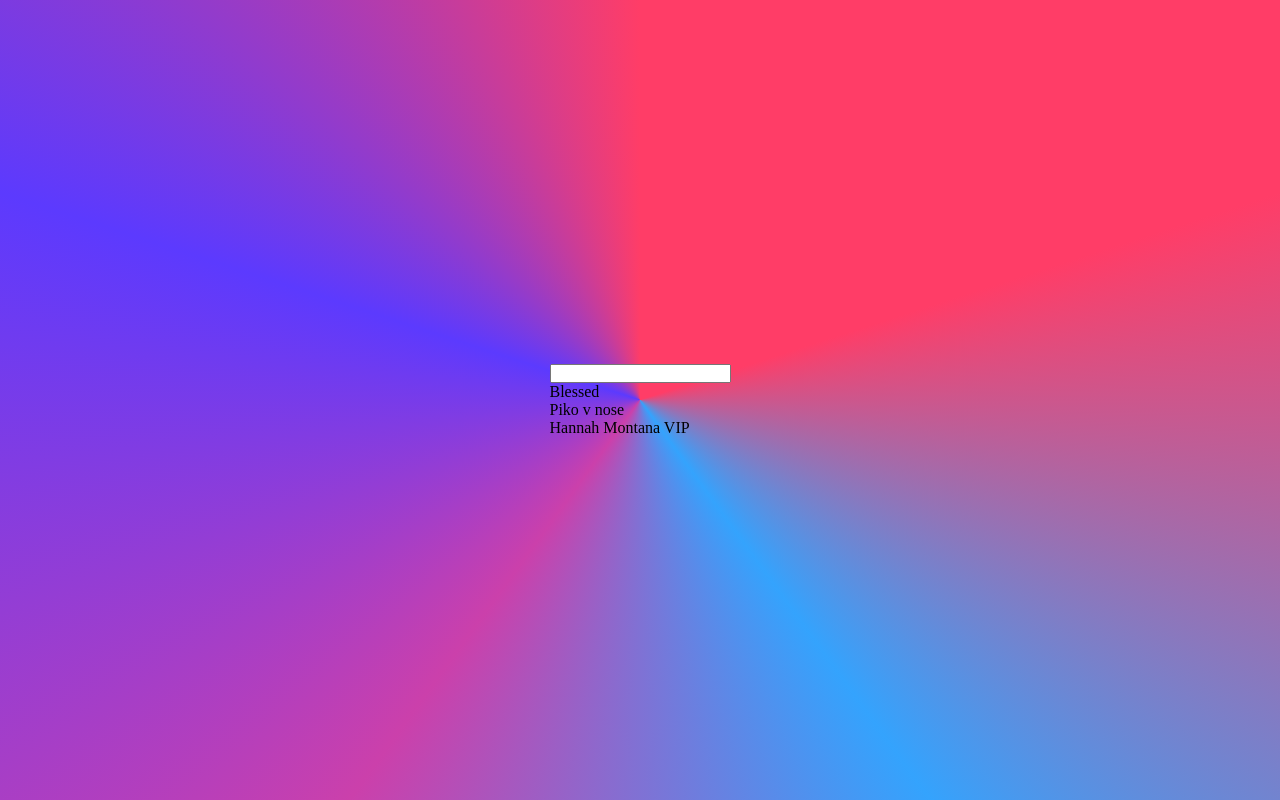
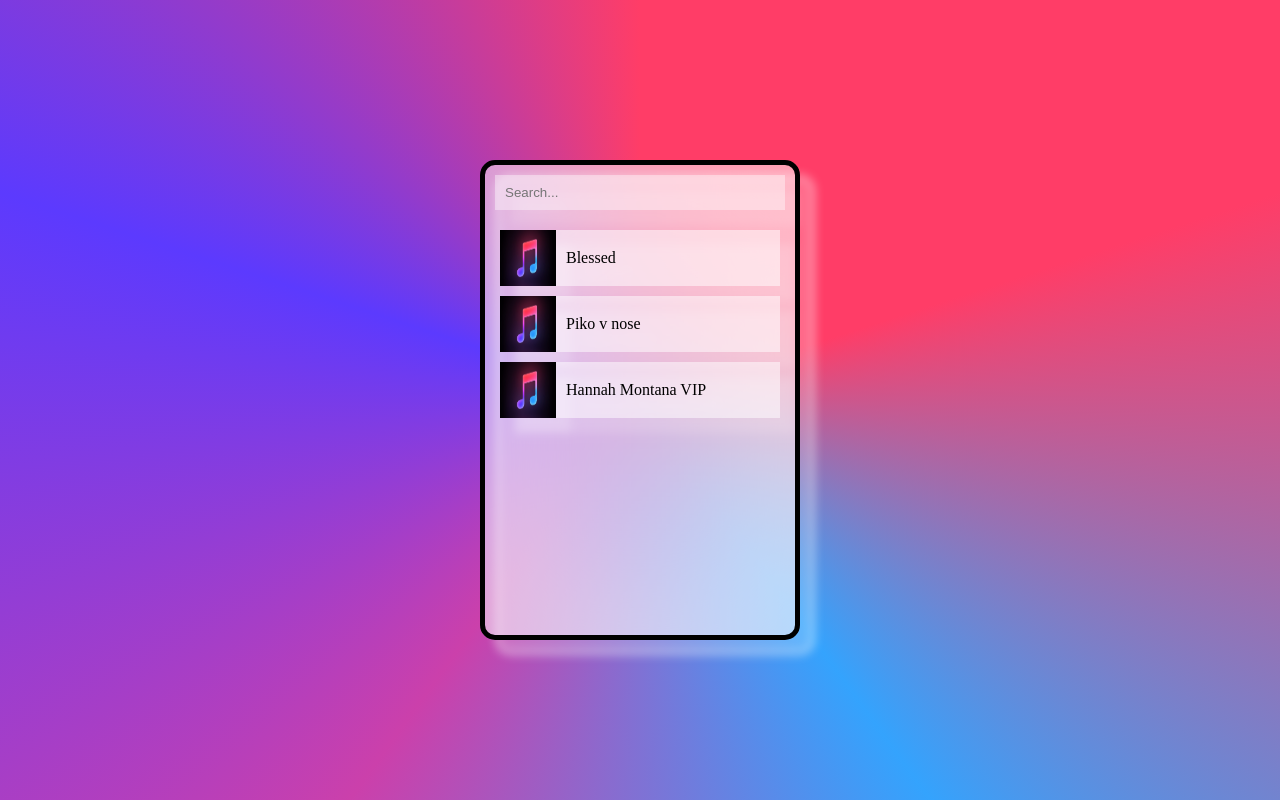
Before and after one commit to chytrolean/prx, a plain HTML site: page index.html in a window 1280 px wide. Drawn offline with nearby package versions, Linux system fonts and the light colour scheme.

Commit message:
Add files via upload

```diff
--- a/app.js
+++ b/app.js
@@ -1,9 +1,4 @@
-/*let line = document.getElementsByClassName('playin')
-function play(){
-    for (let i = 0; i< line.length; i++){
-        line[i].classList.toggle('stroke')
-    }
-}*/
+
 const app = Vue.createApp({
     data(){
         return{
@@ -17,17 +12,20 @@ const app = Vue.createApp({
                 {
                     name: "Blessed",
                     author:"Viktor Sheen",
-                    src: 'Blessed.mp3'
+                    src: 'Blessed.mp3',
+                    img: 'music.jpg'
                 },
                 {
                     name: "Piko v nose",
                     author:"Steve Sniff",
-                    src: 'piko-v-nose.mp3'
+                    src: 'piko-v-nose.mp3',
+                    img:'music.jpg'
                 },
                 {
                     name: "Hannah Montana VIP",
                     author:"Calin",
-                    src: 'Hannah-Montana-VIP.mp3'
+                    src: 'Hannah-Montana-VIP.mp3',
+                    img:'music.jpg'
                 },
             ],
             musicPlayer: new Audio()
--- a/index.html
+++ b/index.html
@@ -10,9 +10,9 @@
 <body>
     <div class="all" id="app">
         <div class="list" v-if="list">
-            <input type="text" id="search" ref="inp" v-model="search">
+            <input type="text" id="search" ref="inp" v-model="search" placeholder="Search...">
             <ul>
-                <li v-for="song in filtered" @click="listed(); play(song)">{{song.name}}</li>
+                <li v-for="song in filtered" @click="listed(); play(song)"><img :src="song.img" class="song-img">{{song.name}}</li>
             </ul>
         </div>
         <div class="player" v-else>
--- a/style.css
+++ b/style.css
@@ -15,6 +15,67 @@ html,body,.all{
     display: grid;
     place-items: center;
 
+}
+.list{
+    min-width: 320px;
+    max-width: 350px;
+    height: 30rem;
+    border: 5px solid black;
+    border-radius: 15px;
+    position: relative;
+    display: flex;
+    flex-direction: column;
+    justify-content: flex-start;
+    align-items: center;
+    gap: 15px;
+    background: rgba(255, 255, 255, 0.455);
+    backdrop-filter: blur(5rem);
+    padding: 10px;
+    -webkit-filter: drop-shadow(15px 15px 5px rgba(255, 255, 255, 0.466));
+}
+.list input{
+    width: 100%;
+    border: none;
+    outline: none;
+    padding: 10px;
+    background:rgba(255, 255, 255, 0.4);
+    transition: .3s;
+}
+.list input:focus{
+    box-shadow: 0 0 3px 3px rgba(0, 0, 0, 0.281);
+}
+ul {
+    display: flex;
+    flex-direction: column;
+    gap:10px;
+    padding: 5px;
+    width: 100%;
+    max-height: 80%;
+    overflow: auto;
+}
+ul::-webkit-scrollbar {
+    width: 4px;
+}
+ul::-webkit-scrollbar-thumb{
+    background: #000;
+}
+ul::-webkit-scrollbar-thumb:hover {
+    background: linear-gradient(rgba(255, 61, 103, 0.6),rgba(52,163,253,.6),rgba(203, 64, 171,.6),rgba(92,58,254,.6),rgba(255, 61, 103,.6));
+}
+li{
+    padding: 0 15px 0 0;
+    background: rgba(255, 255, 255, 0.521);
+    transition: .3s;
+    display: flex;
+    align-items: center;
+    gap: 10px;
+}
+li:hover{
+    box-shadow: 0 0 3px 3px rgba(53, 0, 88, 0.301);
+}
+.song-img{
+    width: 3.5rem;
+    height: 3.5rem;
 }
 .player{
     min-width: 320px;
```
